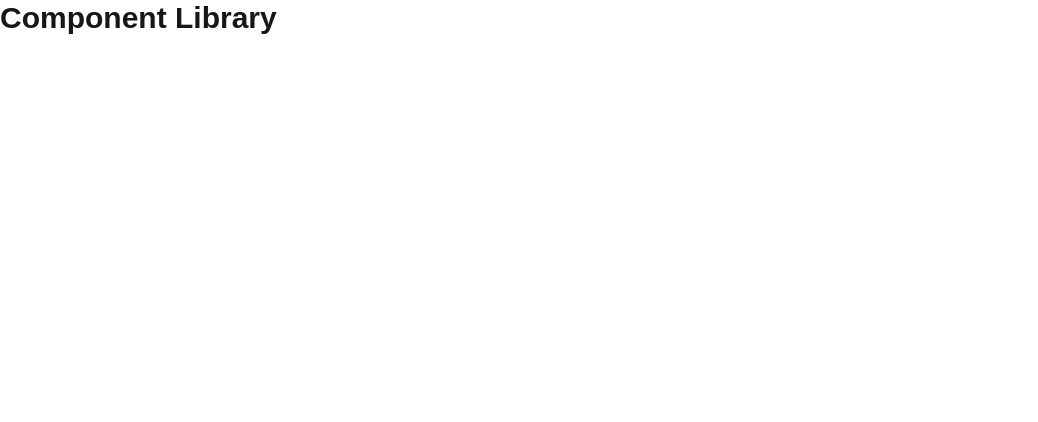
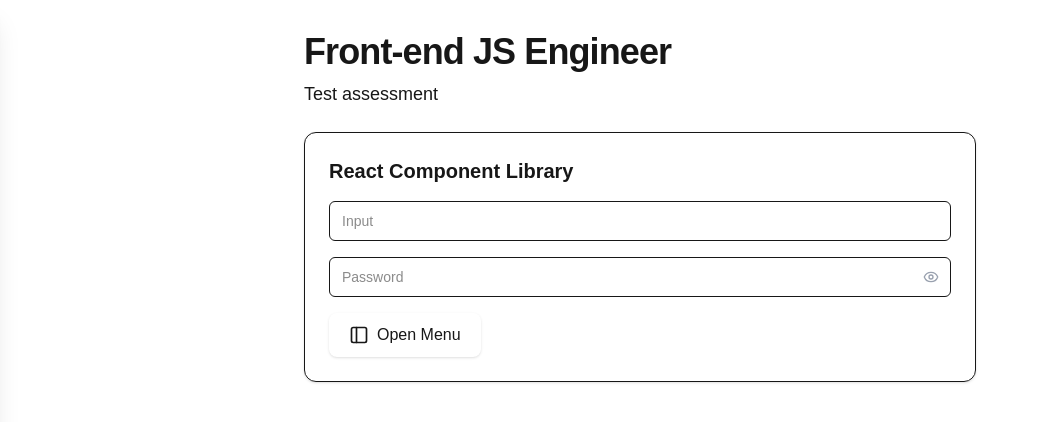
Before and after one commit to serhiidankovych/component-library, a Next.js app: page / in a window 1280 px wide. Shown: the top 422 px of the page, without its empty margins (0-1038 px from the left). Built offline with nearby package versions, Linux system fonts and the light colour scheme.

Commit message:
feat: add home page with UI component examples

```diff
--- a/src/app/page.tsx
+++ b/src/app/page.tsx
@@ -1,7 +1,92 @@
-export default function Home() {
+"use client";
+
+import { Home, Settings, Sidebar as SidebarIcon, Users } from "lucide-react";
+import { useState } from "react";
+
+import Input from "@/components/Input";
+import SidebarMenu from "@/components/SidebarMenu";
+import Toast from "@/components/Toast";
+
+export default function HomePage() {
+  const [isSidebarOpen, setIsSidebarOpen] = useState(false);
+
+  const menuItems = [
+    {
+      id: "1",
+      label: "Dashboard",
+      icon: <Home className="h-4 w-4" />,
+      onClick: () => alert("Dashboard clicked"),
+    },
+    {
+      id: "2",
+      label: "Users",
+      icon: <Users className="h-4 w-4" />,
+      badge: 3,
+      children: [
+        {
+          id: "2-1",
+          label: "Active Users",
+          onClick: () => alert("Active Users clicked"),
+        },
+        {
+          id: "2-2",
+          label: "Pending Users",
+          onClick: () => alert("Pending Users clicked"),
+        },
+      ],
+    },
+    {
+      id: "3",
+      label: "Settings",
+      icon: <Settings className="h-4 w-4" />,
+      onClick: () => alert("Settings clicked"),
+    },
+  ];
+
   return (
-    <div className="text-3xl font-bold">
-      <h1>Component Library</h1>
-    </div>
+    <main className="min-h-screen bg-background text-foreground flex">
+      <SidebarMenu
+        isOpen={isSidebarOpen}
+        onClose={() => setIsSidebarOpen(false)}
+        items={menuItems}
+        title="Main Menu"
+        width="md"
+        side="left"
+        showBackdrop
+      />
+
+      <div className="flex-1 p-8">
+        <div className="max-w-2xl mx-auto space-y-6">
+          <header>
+            <h1 className="text-4xl font-extrabold text-primary tracking-tight">
+              Front-end JS Engineer
+            </h1>
+            <p className="text-muted-foreground mt-2 text-lg">
+              Test assessment
+            </p>
+          </header>
+
+          <section className="p-6 bg-card text-card-foreground border border-border rounded-xl shadow-sm space-y-4">
+            <h2 className="text-xl font-semibold">React Component Library</h2>
+
+            <Toast message="This is a toast message." position="bottom-right" />
+
+            <div className="grid grid-col gap-4">
+              <Input placeholder="Input" />
+              <Input type="password" placeholder="Password" />
+            </div>
+
+            <button
+              onClick={() => setIsSidebarOpen(true)}
+              className="inline-flex items-center gap-2 px-5 py-2.5 bg-primary text-primary-foreground rounded-lg shadow-sm hover:opacity-90 focus:ring-2 focus:ring-primary/50 focus:outline-none transition"
+              aria-label="Open Sidebar Menu"
+            >
+              <SidebarIcon className="h-5 w-5" />
+              Open Menu
+            </button>
+          </section>
+        </div>
+      </div>
+    </main>
   );
 }
```
